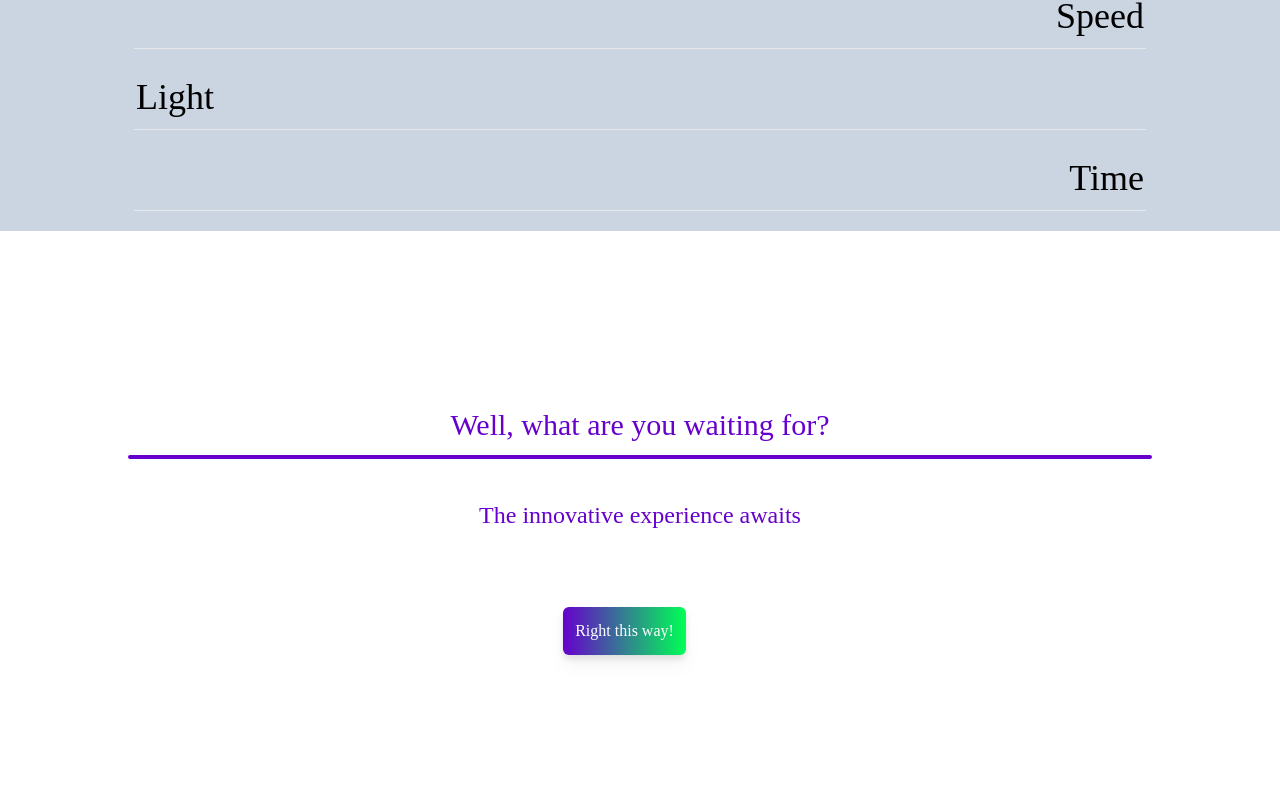
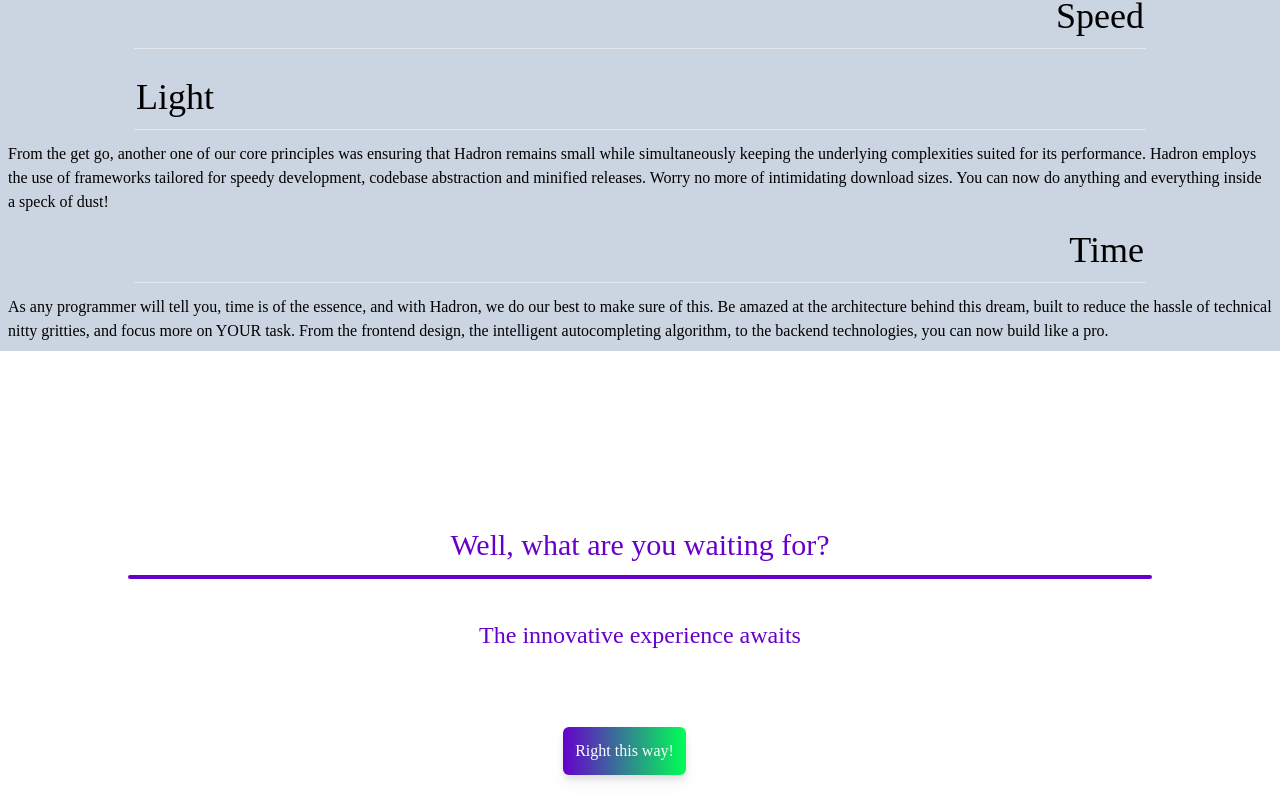
Before and after one commit to NucleoSoft/hadron.io, a React (Vite) app: page / in a window 1280 px wide. Shown: the part 996-1800 px from the top of the page. Built offline with nearby package versions, Linux system fonts and the light colour scheme; what tailwindcss-scrollbar would draw is missing.

Commit message:
starting out with creating the downloads page

```diff
--- a/src/pages/DownloadPage.tsx
+++ b/src/pages/DownloadPage.tsx
@@ -2,7 +2,20 @@ import React from 'react'
 
 function DownloadPage() {
   return (
-    <div>DownloadPage</div>
+    <div>
+      <h1>If you feel like we didn't pick your OS right, here's a set of options you can choose from below.</h1>
+      <button>Download for MacOS</button>
+      <button>Download for Windows</button>
+      <button>Download for Linux</button>
+      <h1>And if you need a more technical approach, below are different versions of certain releases across different Operating Systems
+      </h1>
+
+      <h1>Our Beta Program: </h1>
+      <p>No! This isn't to say we're bluffing or don't know what we're doing, but you know, there are
+        occasions where we'd like users to have a feel of what we're bringing next to the table,
+
+      </p>
+    </div>
   )
 }
 
--- a/src/pages/Home.tsx
+++ b/src/pages/Home.tsx
@@ -18,12 +18,21 @@ function Home() {
         <div className='subsection'>
           <h1 className='title text-left ml-32'>Light</h1>
           <hr className='line'/>
-          <p className='font-adventpro'></p>
+          <p className='font-adventpro'>From the get go, another one of our core principles
+          was ensuring that Hadron remains small while simultaneously keeping the underlying
+          complexities suited for its performance. Hadron employs the use of frameworks tailored
+          for speedy development, codebase abstraction and minified releases. Worry no more of
+          intimidating download sizes. You can now do anything and everything inside a speck of
+          dust!</p>
         </div>
         <div className='subsection'>
           <h1 className='title text-right mr-32'>Time</h1>
           <hr className='line'/>
-          <p className='font-adventpro'></p>
+          <p className='font-adventpro'>As any programmer will tell you, time is of the essence,
+          and with Hadron, we do our best to make sure of this. Be amazed at the architecture behind
+          this dream, built to reduce the hassle of technical nitty gritties, and focus more on YOUR task.
+          From the frontend design, the intelligent autocompleting algorithm, to the backend technologies,
+          you can now build like a pro.</p>
         </div>
      </section>
      <section className='h-[100vh] bg-white dark:bg-black'>
@@ -38,9 +47,9 @@ function Home() {
         </Link>
      </section>
      <div className='bg-slate-900 p-4'>
-       <img alt='logo' src='../../assets/Logo.svg' width={50} className='ml-12'/>
+       <img alt='logo' src='../../assets/Logo.svg' width={60} className='ml-12'/>
        <span className='font-audiowide ml-12 text-white text-3xl text-shadow-lg shadow-white'>{'>'}_ PROGRAMMERS_KE</span>
-       <h2 className='ml-12 font-zrnic text-lg my-3 text-white'>2022</h2>
+       <h2 className='ml-12 font-zrnic text-lg my-10 text-white text-center'>2022</h2>
      </div>
     </div>
   )
```
